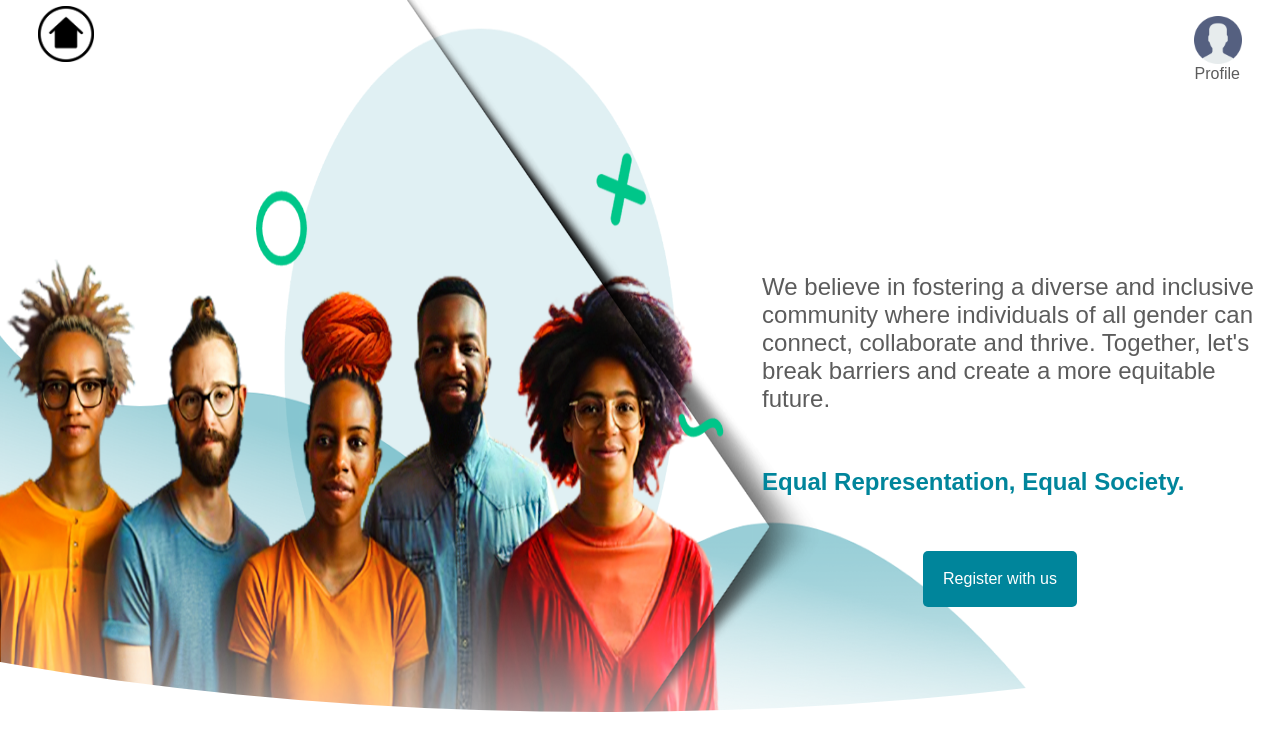
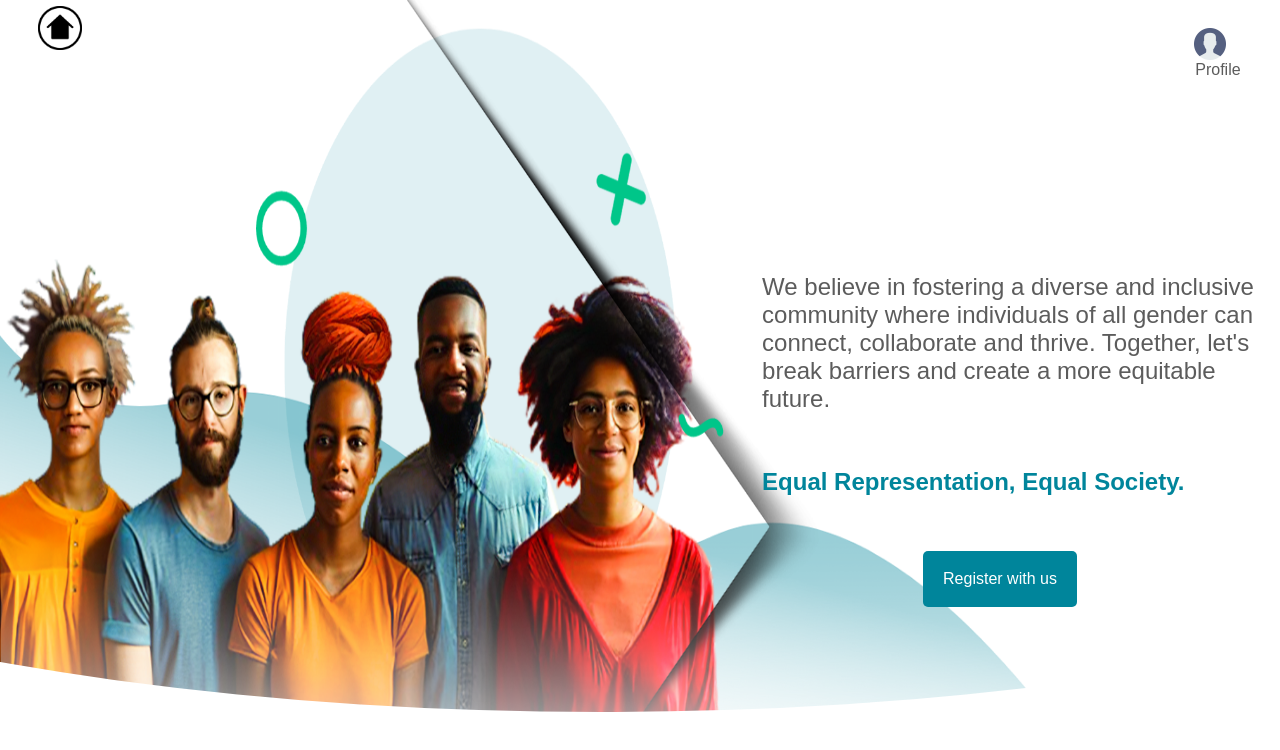
Before and after one commit to u-hope/gendernetworket, a React (Create React App) app: page / in a window 1280 px wide. Shown: the top 750 px of the page. Built offline with nearby package versions, Linux system fonts and the light colour scheme; no server answers.

Commit message:
nav-bar image size two

```diff
--- a/src/Components/NavBar/Navbar.css
+++ b/src/Components/NavBar/Navbar.css
@@ -11,8 +11,8 @@
 }
 
 .navLogo img{
-    height:5vh;
-    width:5vw;
+    height:5.5vh;
+    width:5.5vh;
     margin-left: 1em;
 }
 .navSocial{
@@ -49,8 +49,8 @@
 }
 
 .navLogo img{
-    height:3.5rem;
-    width:3.5rem;
+    height:5.5vh;
+    width: 5.5vh;;
     margin: auto auto;
     padding-top: 1%;
     padding-left: 3vw;
@@ -78,8 +78,8 @@
     padding-right: 3vw;
 }
 .userImg{
-    height: 6vh;
-    width: 6vh;
+    height: 4vh;
+    width: 4vh;
     margin-top: auto;
 }
 }
```
